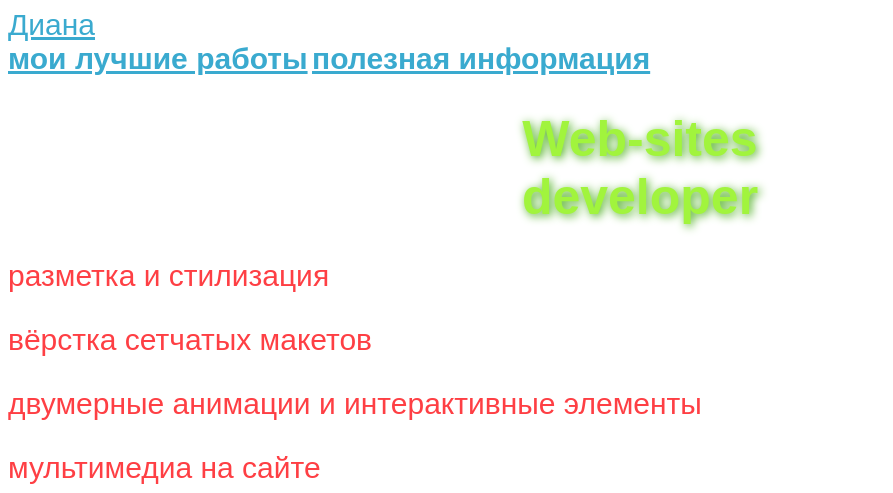
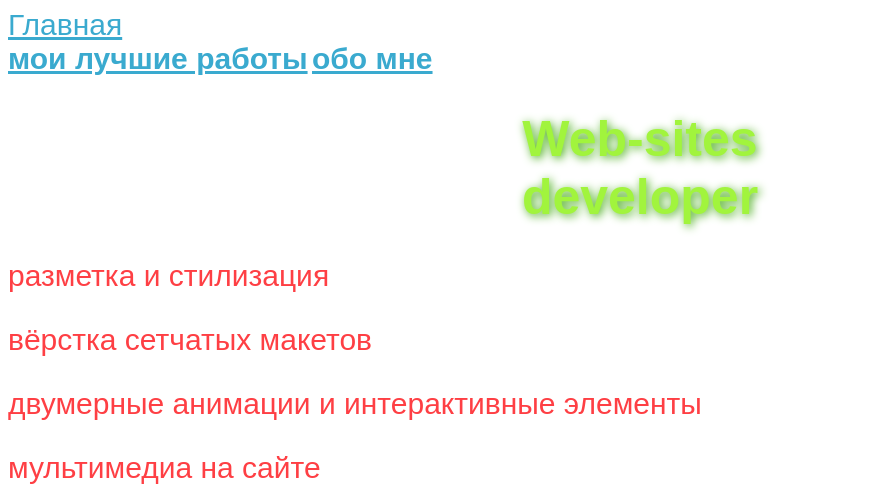
Before and after one commit to shpendurak779/daslamadze, a plain HTML site: page index.html in a window 1280 px wide. Shown: the top 493 px of the page, without its empty margins (0-893 px from the left). Drawn offline with Linux system fonts and the light colour scheme.

Commit message:
Update index.html

```diff
--- a/index.html
+++ b/index.html
@@ -29,12 +29,12 @@ article {
   </head>
   <body>
     <header>
-      <a class="link-header" href="diana.html">Диана</a>
+      <a class="link-header" href="index.html">Главная</a>
     </header>
     <main>
       <nav>
         <a class="link-nav" href="mysites.html"><b>мои лучшие работы</b></a>
-        <a class="link-nav" href="info.html"><b>полезная информация</b></a>
+        <a class="link-nav" href="diana.html"><b>обо мне</b></a>
       </nav>
       <h1>Web-sites<br/> developer</h1>
       <article>
```
